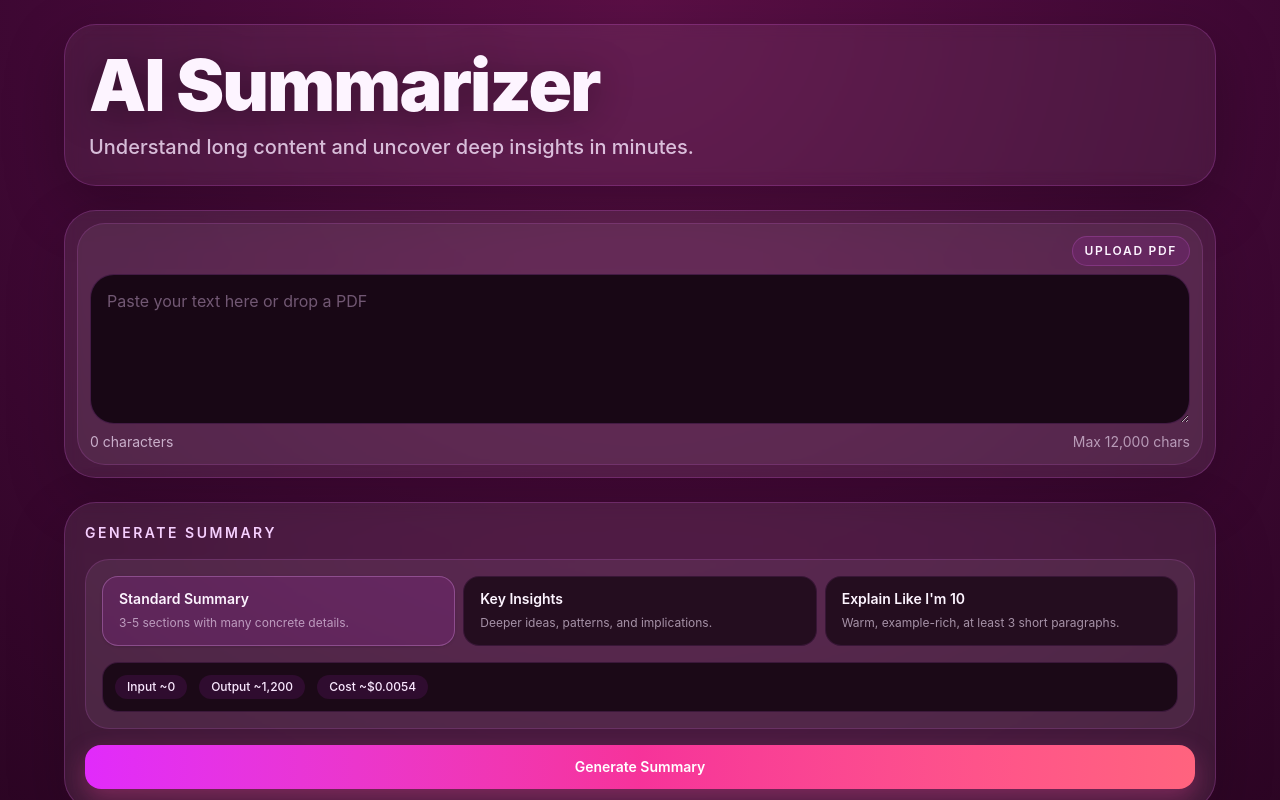
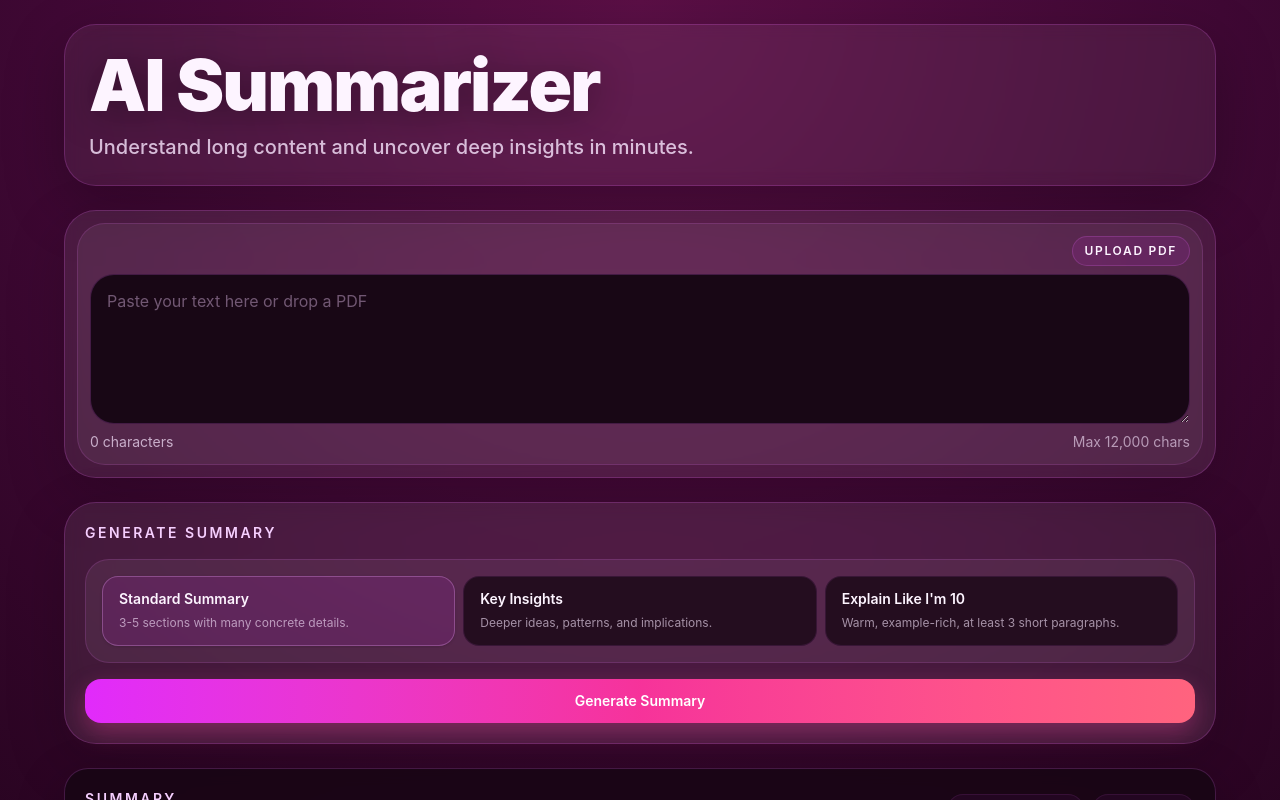
Before and after one commit to reolaccc/ai-summarizer, a React (Vite) app: page / in a window 1280 px wide. Shown: the top 800 px of the page. Built offline with nearby package versions, Linux system fonts and the light colour scheme.

Commit message:
Remove token estimate panel

```diff
--- a/src/App.tsx
+++ b/src/App.tsx
@@ -1,4 +1,4 @@
-import { useMemo, useRef, useState, type ChangeEvent, type FormEvent } from "react";
+import { useRef, useState, type ChangeEvent, type FormEvent } from "react";
 import { SummaryCard } from "./components/ResultCards";
 import { SummaryModeSelector } from "./components/SummaryModeSelector";
 import { type BulletNode } from "./lib/bullets";
@@ -10,7 +10,7 @@ import {
 } from "./lib/export";
 import { DEFAULT_SUMMARY_MODE, getSummaryMode, type SummaryModeId } from "./lib/summaryModes";
 import { extractPdfText } from "./lib/pdf";
-import { MAX_INPUT_CHARACTERS, MAX_INPUT_TOKENS, getUsageEstimate } from "./lib/estimate";
+import { MAX_INPUT_CHARACTERS, MAX_INPUT_TOKENS } from "./lib/estimate";
 
 type SummaryResponse = {
   modeLabel: string;
@@ -50,7 +50,6 @@ export default function App() {
   const fileInputRef = useRef<HTMLInputElement | null>(null);
 
   const selectedMode = getSummaryMode(summaryMode);
-  const usageEstimate = useMemo(() => getUsageEstimate(inputValue, summaryMode), [inputValue, summaryMode]);
   const hasSummary = Boolean(summary);
   const sourceLabel = summary?.sourceLabel ?? (pdfFileName ? pdfFileName : "");
   const isInputTooLarge = inputValue.trim().length > MAX_INPUT_CHARACTERS;
@@ -363,19 +362,6 @@ export default function App() {
             <div className="rounded-[1.5rem] border border-fuchsia-400/15 bg-white/6 p-4">
               <div className="flex flex-col gap-4">
                 <SummaryModeSelector value={summaryMode} onChange={setSummaryMode} />
-                <div className="rounded-2xl border border-fuchsia-400/15 bg-[#1b0917] p-3">
-                  <div className="flex flex-wrap items-center gap-3">
-                    <span className="rounded-full bg-fuchsia-500/10 px-3 py-1 text-xs font-medium text-fuchsia-100">
-                      Input ~{usageEstimate.inputTokens.toLocaleString()}
-                    </span>
-                    <span className="rounded-full bg-fuchsia-500/10 px-3 py-1 text-xs font-medium text-fuchsia-100">
-                      Output ~{usageEstimate.outputTokens.toLocaleString()}
-                    </span>
-                    <span className="rounded-full bg-fuchsia-500/10 px-3 py-1 text-xs font-medium text-fuchsia-100">
-                      Cost ~${usageEstimate.estimatedCost.toFixed(4)}
-                    </span>
-                  </div>
-                </div>
               </div>
             </div>
 
```
